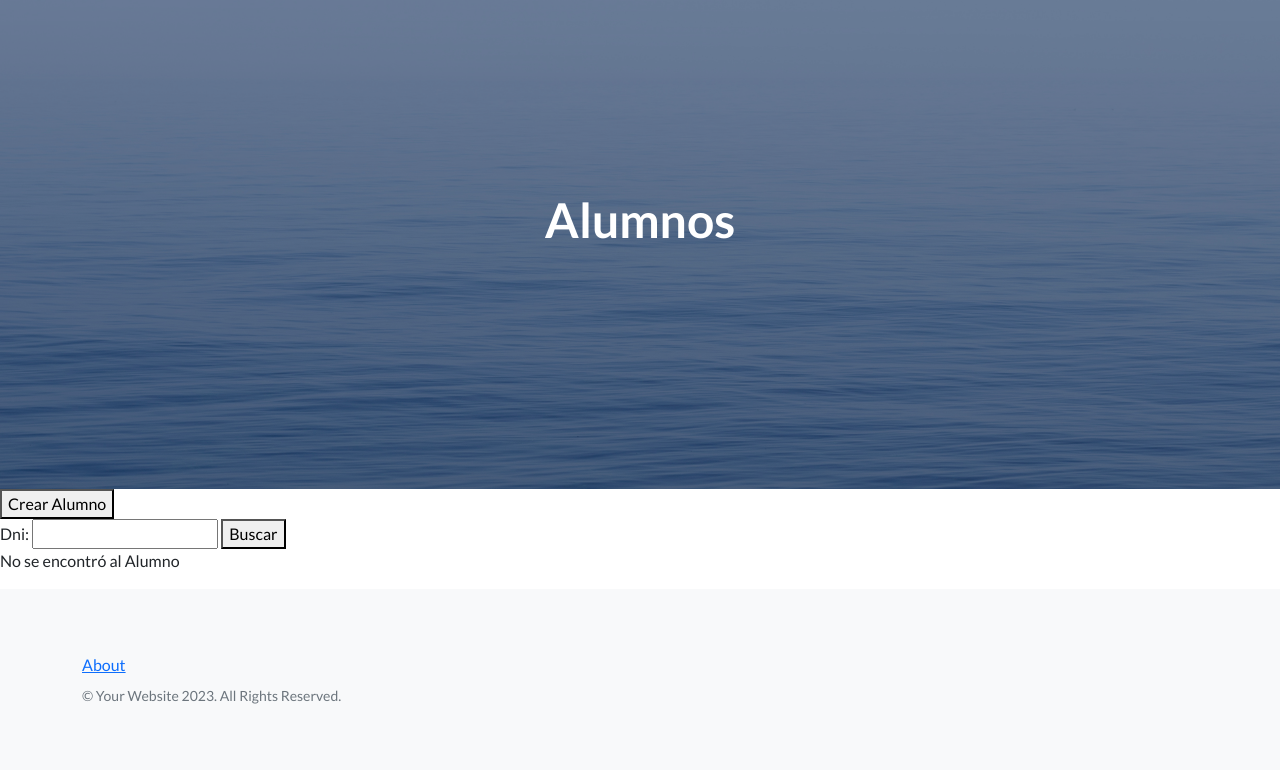
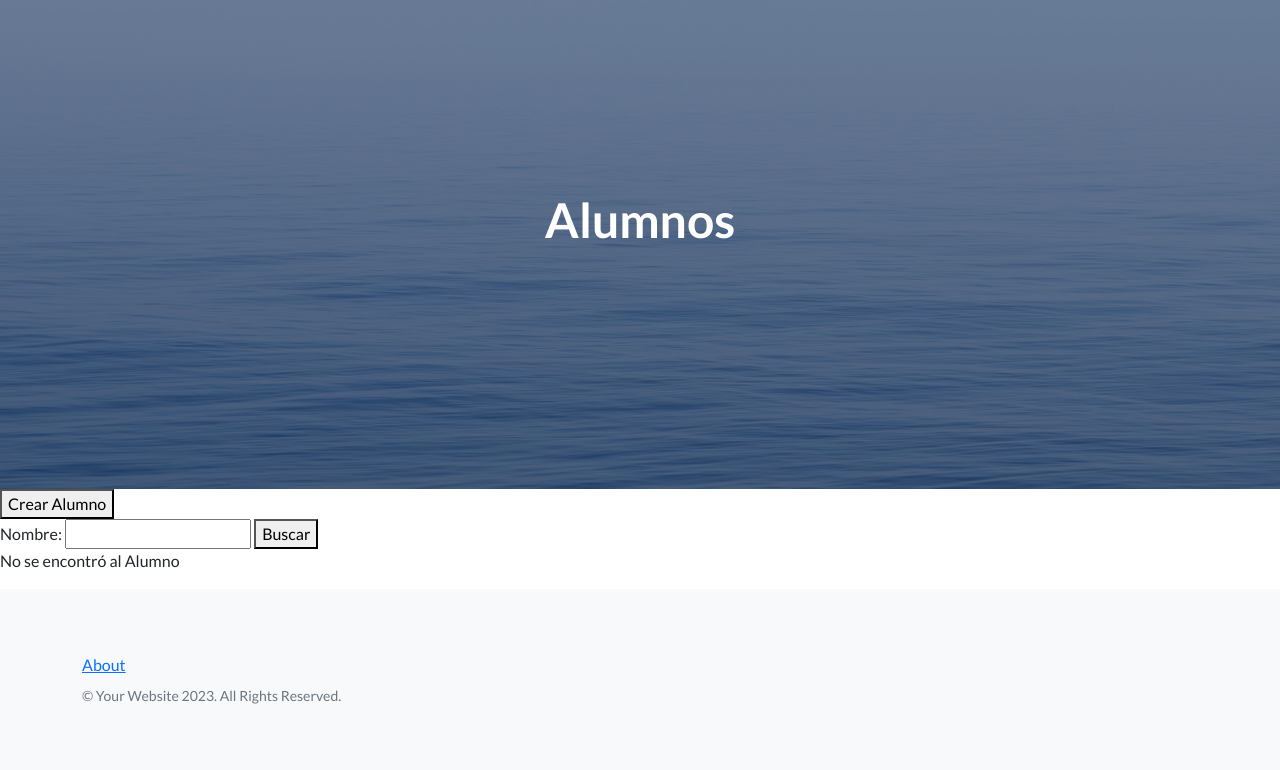
Before and after one commit to matiluzu/ProyectoFinal, a Django app: page /alumnos/ in a window 1280 px wide. Shown: the part 67-837 px from the top of the page. Run offline with Django 4.2, Linux system fonts and the light colour scheme; data that the repository does not hold is empty; some libraries are stand-ins or nearby versions.

Commit message:
Se agrega vista de datos de usuario y corrije buscador de alumnos

```diff
--- a/inicio/forms.py
+++ b/inicio/forms.py
@@ -10,4 +10,4 @@ class CrearAlumnoFormulario(forms.Form):
     comentarios=RichTextFormField()
 
 class BuscarAlumnoFormulario(forms.Form):
-    dni = forms.IntegerField(required=False)
+    nombre = forms.CharField(max_length=20,required=False)
--- a/inicio/templates/inicio/listar_alumnos.html
+++ b/inicio/templates/inicio/listar_alumnos.html
@@ -22,7 +22,7 @@ Alumnos
 {% if alumnos %}
 {% for alumno in alumnos %}
 <li>
-    Nombre: {{alumno.nombre}} - Apellido: {{alumno.apellido}}
+    Nombre: {{alumno.nombre}} - Apellido: {{alumno.apellido}} - DNI: {{alumno.dni}}
     <button>
       <a href={% url 'inicio:detalle_alumno' alumno.id%}>Detalle</a>
     </button>
--- a/inicio/views.py
+++ b/inicio/views.py
@@ -32,10 +32,10 @@ def listar_alumnos(request):
     formulario = BuscarAlumnoFormulario(request.GET)
     listado = []
     if formulario.is_valid():
-        busqueda = formulario.cleaned_data["dni"]
-        listado = Alumno.objects.filter(dni__contains=str(busqueda))
+        busqueda = formulario.cleaned_data["nombre"]
+        listado = Alumno.objects.filter(nombre__icontains=busqueda)
     else:
-        print("DNI Not Found")
+        print("Name Not Found")
 
     formulario = BuscarAlumnoFormulario()
     return render(request, 'inicio/listar_alumnos.html',{'formulario':formulario, "alumnos":listado})
--- a/templates/base.html
+++ b/templates/base.html
@@ -27,7 +27,8 @@
                 {%if request.user.infoextra.avatar%}
                 <img src={{request.user.infoextra.avatar.url}} alt='' height='50px'>
                 {% endif %}
-                <a class="btn btn-primary" href={% url 'usuario:edit_user' %}>{{request.user.username}}</a>
+                <a class="btn btn-primary" href={% url 'usuario:user_data' %}>{{request.user.username}}</a>
+                <!--<a class="btn btn-primary" href={% url 'usuario:edit_user' %}>{{request.user.username}}</a>-->
                 <a class="btn btn-primary" href={% url 'usuario:logout'%}>Logout</a>
                 {% else %}
                 <a class="btn btn-primary" href={% url 'usuario:login'%}>Login</a>
--- a/usuario/urls.py
+++ b/usuario/urls.py
@@ -9,6 +9,9 @@ urlpatterns = [
     path('logout/',LogoutView.as_view(template_name = 'usuario/logout.html'), name='logout'),
     path('signup/', views.signup, name = 'signup'),
     path('perfil/edit/', views.edicion_perfil, name = 'edit_user'),
-    path('perfil/edit/password/', views.ModificarPass.as_view(), name = 'edit_pass')
+    path('perfil/edit/password/', views.ModificarPass.as_view(), name = 'edit_pass'),
+    path('perfil/data/',views.user_data, name='user_data'),
+    #path('perfil/user_data',views.listar_alumnos, name = "alumnos"),
+    #path('perfil/user_data/<int:pk>/', views.DetalleUser.as_view(), name = 'user_data'),
 
 ]
```
Also changed, not shown: usuario/templates/usuario/user_data.html (added, +17 -0 lines), usuario/views.py (+9 -0 lines).
